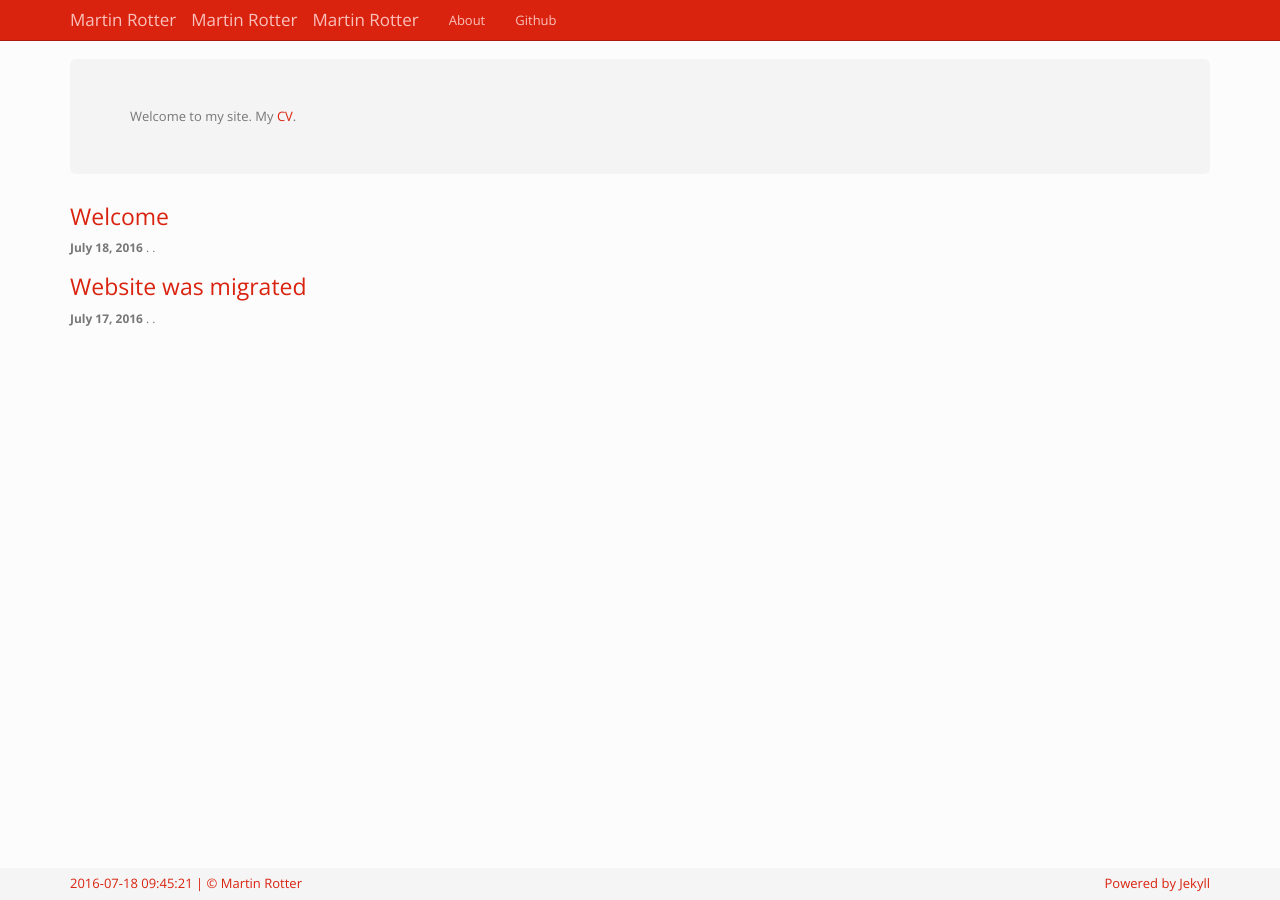
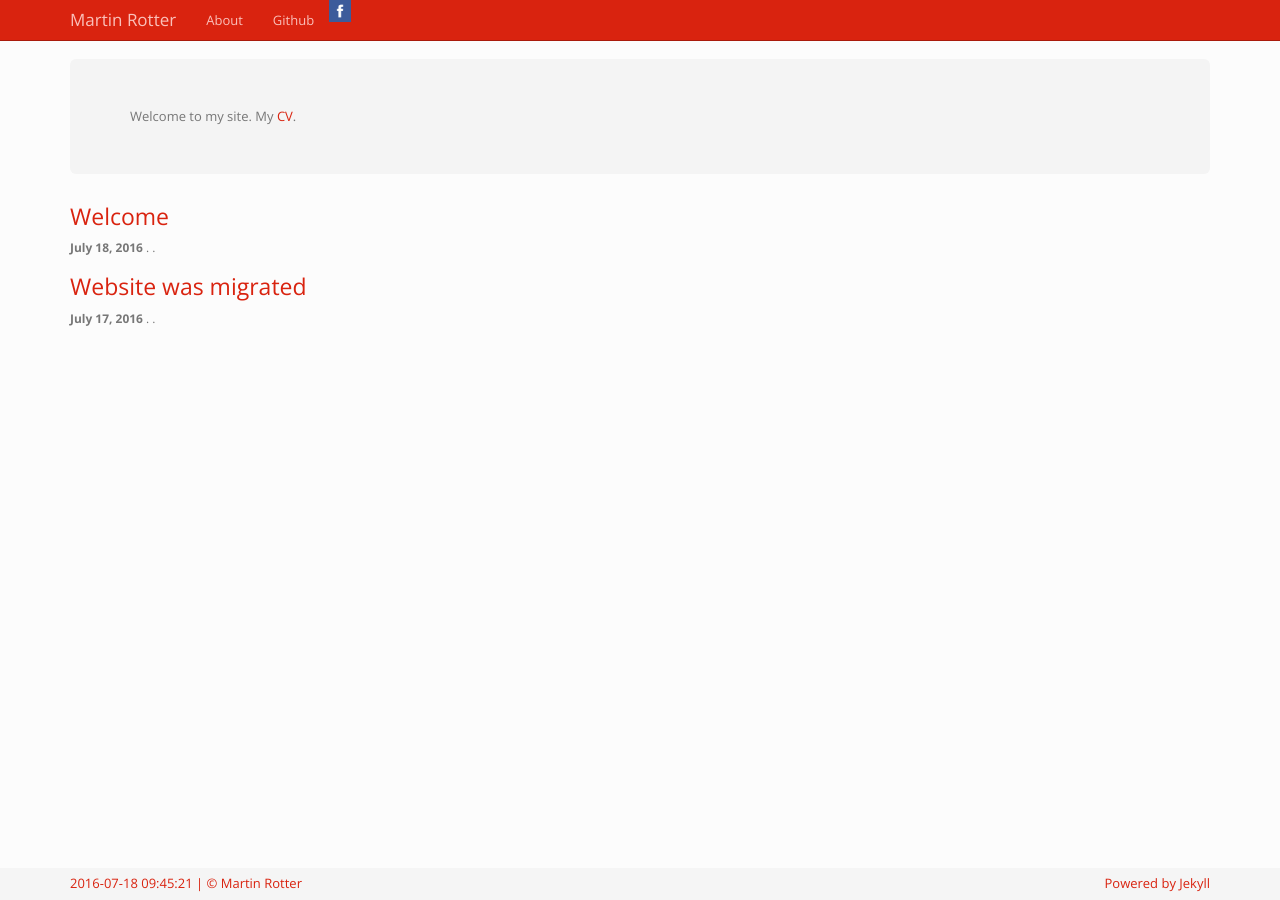
Before and after one commit to martinrotter/martinrotter.github.io, a Jekyll site: the page built from index.html, in a window 1280 px wide. Built offline with Jekyll 4.4.1, drawn with Linux system fonts in a browser that asks for light colours.

Commit message:
Brands test.

```diff
--- a/_includes/header.html
+++ b/_includes/header.html
@@ -6,8 +6,6 @@
         <span class="icon-bar"></span>
         <span class="icon-bar"></span>
       </button>
-      <a class="navbar-brand" href="{{ site.url }}/">{{ site.name }}</a>
-      <a class="navbar-brand" href="{{ site.url }}/">{{ site.name }}</a>
       <a class="navbar-brand" href="{{ site.url }}/">{{ site.name }}</a>
     </div>
       <div class="navbar-collapse collapse">
@@ -22,6 +20,8 @@
               </li>
           {% endfor %}
         </ul>
+
+        <a class="navbar-btn" href=""><img width="22" height="22" src="/images/icons/facebook.png"></a>
       </div>
   </div>
 </div>
```
